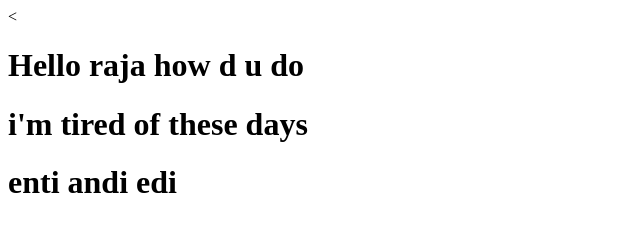
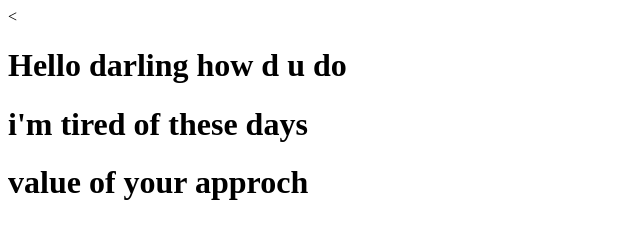
Before and after one commit to MithileshSV/mit-coursera-test, a plain HTML site: page index.html in a window 1280 px wide. Shown: the whole page, without its empty margins (0-640 px from the left). Drawn offline with Linux system fonts and the light colour scheme.

Commit message:
new version file.

```diff
--- a/index.html
+++ b/index.html
@@ -2,10 +2,10 @@
 <html lang="en" dir="ltr">
   <head>
     <meta charset="utf-8">
-    <title>Hello raja whats up</title>
+    <title>Hello guys</title>
   </head><body>
-<h1>Hello raja how d u do</h1>
+<h1>Hello darling how d u do</h1>
 <h1>i'm tired of these days</h1>
-<h1>enti andi edi</h1>
+<h1>value of your approch</h1>
   </body>
 </html>
```
